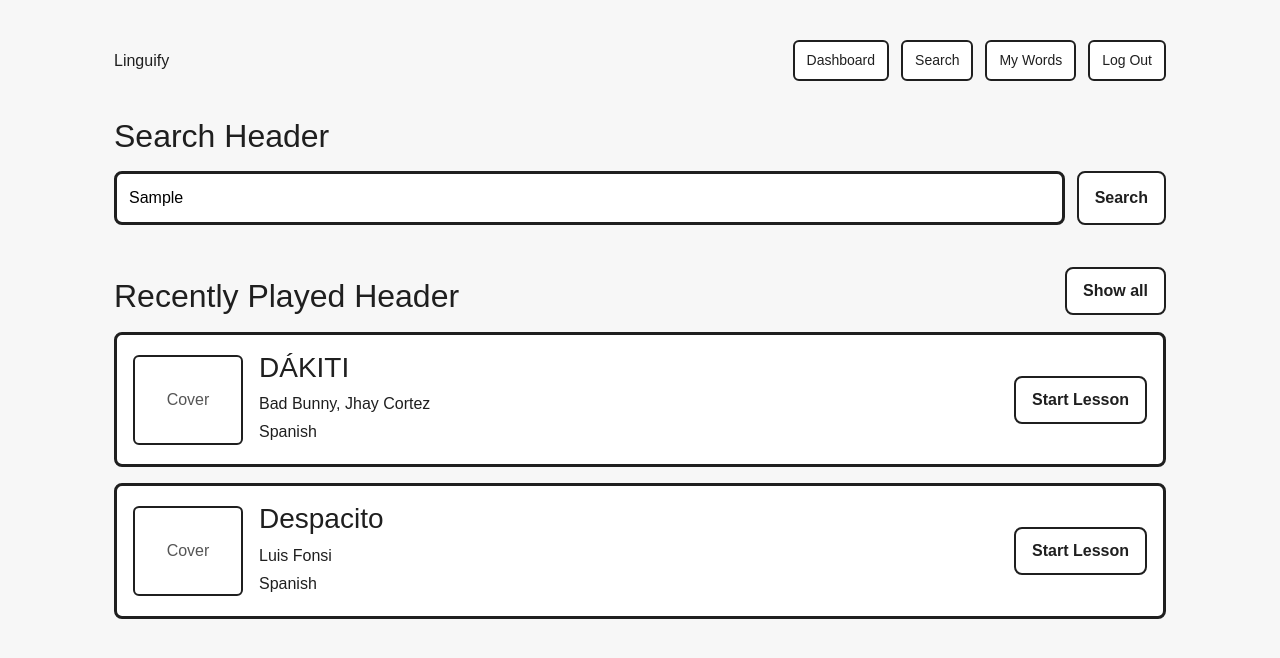
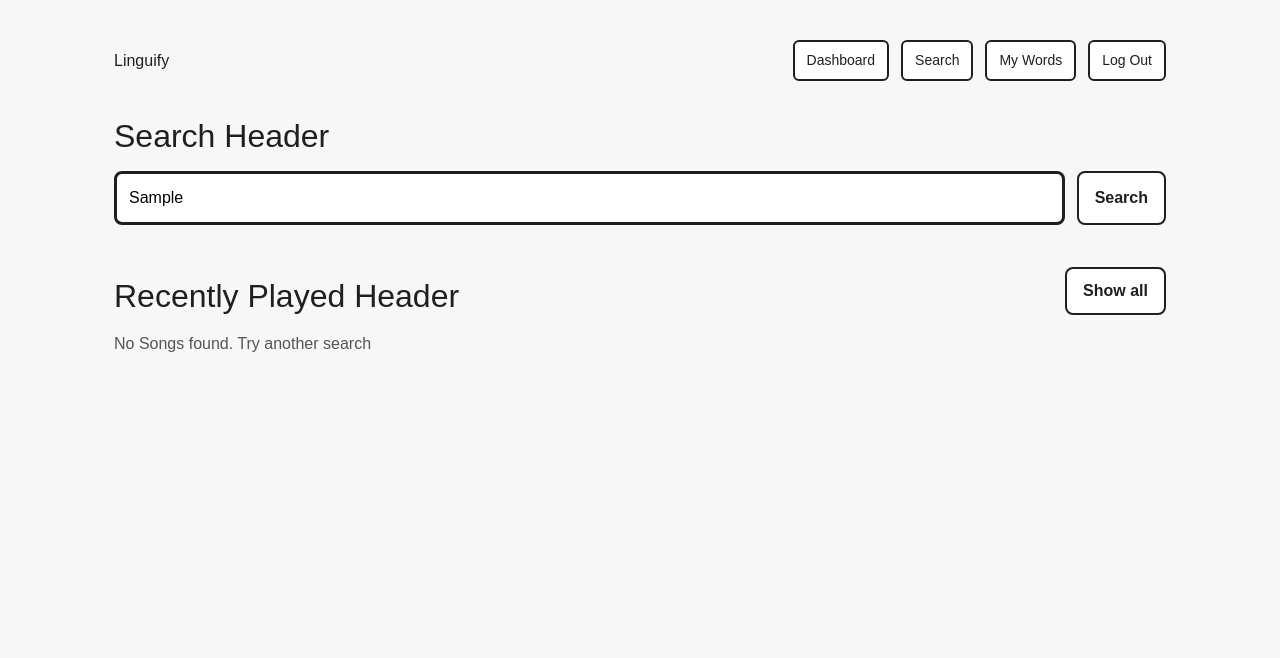
Before and after one commit to ishraqb/Linguify, a React app in the folder frontend/: page /search in a window 1280 px wide. Both pictures are taken after typing "Sample" into the empty fields and a click on the button "Search". Shown: the top 658 px of the page. Built offline with nearby package versions, Linux system fonts and the light colour scheme; the HTML template or start-up script is replaced by a standard one.

Commit message:
Added interactive Search bar

```diff
--- a/frontend/src/pages/Search.jsx
+++ b/frontend/src/pages/Search.jsx
@@ -1,7 +1,22 @@
 import Navbar from '../components/Navbar'
 import SongCard from '../components/SongCard'
+import { useState } from 'react'
 
 function Search() {
+  const [searchTerm, setSearchTerm] = useState('')
+
+  const songs = [
+    { title: 'DÁKITI', artist: 'Bad Bunny, Jhay Cortez', language: 'Spanish' },
+    { title: 'Despacito', artist: 'Luis Fonsi', language: 'Spanish' },
+    { title: 'La Vie En Rose', artist: 'Édith Piaf', language: 'French' },
+    { title: 'Dynamite', artist: 'BTS', language: 'Korean' },
+  ]
+
+  const filteredSongs = songs.filter((song) =>
+    song.title.toLowerCase().includes(searchTerm.toLowerCase()) ||
+    song.artist.toLowerCase().includes(searchTerm.toLowerCase())
+  )
+
   return (
     <div className="page">
       <Navbar />
@@ -13,6 +28,8 @@ function Search() {
           className="search-input"
           type="text"
           placeholder="Search for a song"
+          value={searchTerm}
+          onChange={(event) => setSearchTerm(event.target.value)}
         />
         <button className="secondary-button">Search</button>
       </div>
@@ -22,17 +39,19 @@ function Search() {
         <button className="secondary-button">Show all</button>
       </div>
 
-      <SongCard
-        title="DÁKITI"
-        artist="Bad Bunny, Jhay Cortez"
-        language="Spanish"
-      />
+      {filteredSongs.map((song) =>
+        <SongCard
+          key={song.title}
+          title={song.title}
+          artist={song.artist}
+          language={song.language}
+        />
+      )}
 
-      <SongCard
-        title="Despacito"
-        artist="Luis Fonsi"
-        language="Spanish"
-      />
+      {filteredSongs.length === 0 && (
+        <p className="page-text">No Songs found. Try another search</p>
+      )}
+
     </div>
   )
 }
```
